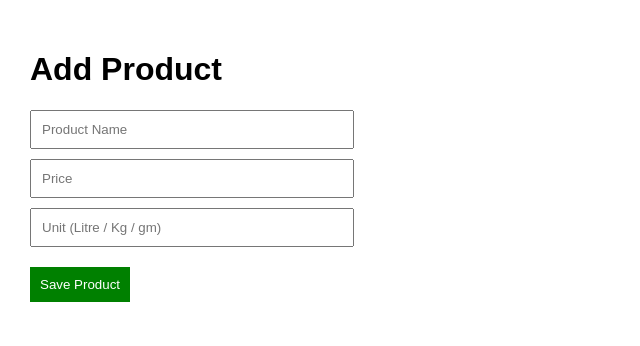
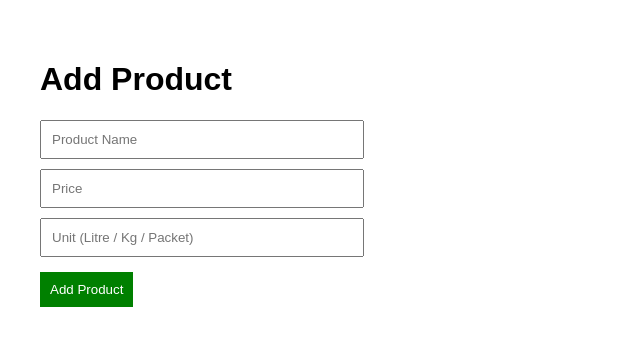
Before and after one commit to rudrajain95/gau-trust, a Next.js app: page /admin/products/add in a window 1280 px wide. Shown: the top 346 px of the page, without its empty margins (0-640 px from the left). Built offline with nearby package versions, Linux system fonts and the light colour scheme; sample sign-in values are in the browser's storage.

Commit message:
Update page.tsx

```diff
--- a/app/admin/products/add/page.tsx
+++ b/app/admin/products/add/page.tsx
@@ -1,36 +1,61 @@
-"use client"
+"use client";
 
-import { useState } from "react"
+import { useState, useEffect } from "react";
 
-export default function AddProduct(){
+export default function AddProductPage(){
 
-const [name,setName] = useState("")
-const [price,setPrice] = useState("")
-const [unit,setUnit] = useState("")
+const [name,setName] = useState("");
+const [price,setPrice] = useState("");
+const [unit,setUnit] = useState("");
 
-const addProduct = async () => {
+useEffect(()=>{
 
-await fetch("/api/products",{
+const admin = localStorage.getItem("adminLogin");
+
+if(!admin){
+window.location.href="/admin/login";
+}
+
+},[]);
+
+const addProduct = async ()=>{
+
+if(!name || !price || !unit){
+alert("Fill all fields");
+return;
+}
+
+const res = await fetch("/api/products/add",{
 method:"POST",
 headers:{
 "Content-Type":"application/json"
 },
 body:JSON.stringify({
 name,
-price:parseFloat(price),
+price,
 unit
 })
-})
+});
 
-alert("Product Added")
+const data = await res.json();
 
-window.location.href="/admin/products"
+if(data.success){
+
+alert("Product added");
+
+window.location.href="/admin/products";
+
+}else{
+
+alert(data.message);
 
 }
 
+};
+
 return(
 
-<div style={{padding:30,fontFamily:"Arial"}}>
+<div style={{padding:40,fontFamily:"Arial"}}>
 
 <h1>Add Product</h1>
 
@@ -38,34 +63,28 @@ return(
 placeholder="Product Name"
 value={name}
 onChange={(e)=>setName(e.target.value)}
-style={{display:"block",marginTop:10,padding:10,width:300}}
+style={input}
 />
 
 <input
 placeholder="Price"
 value={price}
 onChange={(e)=>setPrice(e.target.value)}
-style={{display:"block",marginTop:10,padding:10,width:300}}
+style={input}
 />
 
 <input
-placeholder="Unit (Litre / Kg / gm)"
+placeholder="Unit (Litre / Kg / Packet)"
 value={unit}
 onChange={(e)=>setUnit(e.target.value)}
-style={{display:"block",marginTop:10,padding:10,width:300}}
+style={input}
 />
 
 <button
 onClick={addProduct}
-style={{
-marginTop:20,
-padding:10,
-background:"green",
-color:"white",
-border:"none"
-}}
+style={btn}
 >
-Save Product
+Add Product
 </button>
 
 </div>
@@ -73,3 +92,18 @@ Save Product
 )
 
 }
+
+const input={
+display:"block",
+marginTop:10,
+padding:10,
+width:300
+}
+
+const btn={
+marginTop:15,
+padding:10,
+background:"green",
+color:"white",
+border:"none"
+}
```
